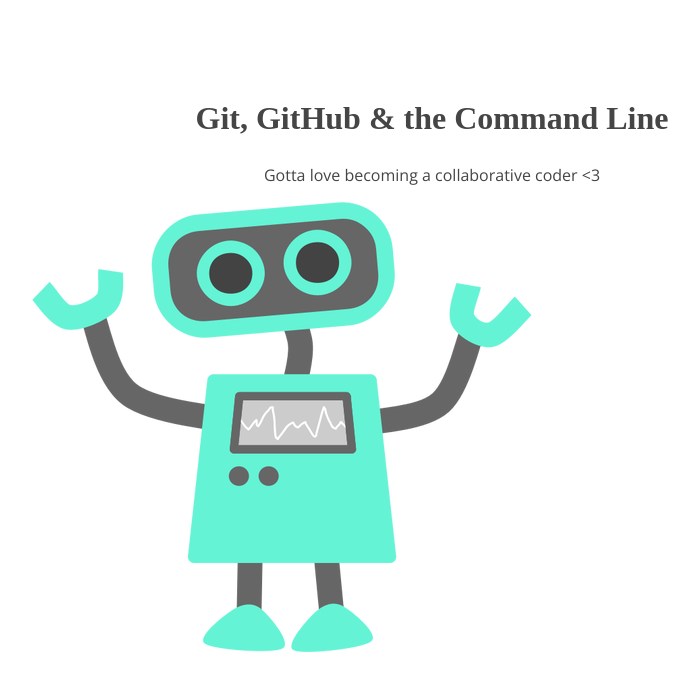
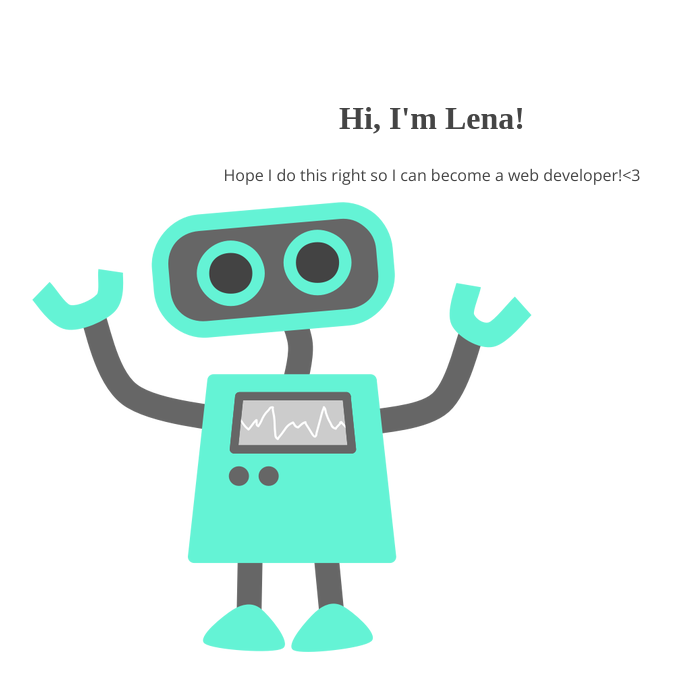
Before and after one commit to lenafrantz/105-project, a plain HTML site: page index.html in a window 1280 px wide. Shown: the whole page, without its empty margins (208-907 px from the left). Drawn offline with nearby package versions, Linux system fonts and the light colour scheme.

Commit message:
head and para changes

```diff
--- a/index.html
+++ b/index.html
@@ -8,8 +8,8 @@
 </head>
 <body>
 	<section>
-		<h1>Git, GitHub & the Command Line</h1>
-		<p>Gotta love becoming a collaborative coder <3</p>
+		<h1>Hi, I'm Lena!</h1>
+		<p>Hope I do this right so I can become a web developer!<3</p>
 		<img src="img/happy-blue-robot.png">
 	</section>
 </body>
```
